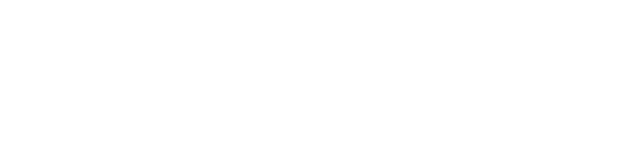
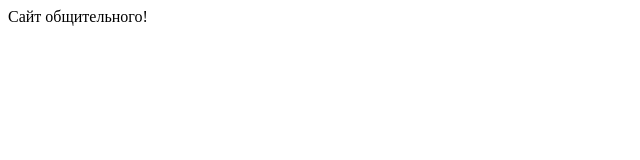
Before and after one commit to obshitelniyu/obshitelniyu, a plain HTML site: page main.html in a window 1280 px wide. Shown: the whole page, without its empty margins (0-640 px from the left). Drawn offline with Linux system fonts and the light colour scheme.

Commit message:
Update main.html

```diff
--- a/main.html
+++ b/main.html
@@ -1,5 +1,6 @@
 <head>
     <meta charset="utf-8">
     <!-- Favicons -->
+    <p> Сайт общительного! </p>
     <meta name="theme-color" content="#EE5A24">
 </head>
```
